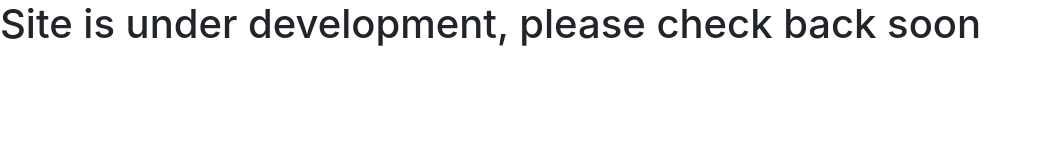
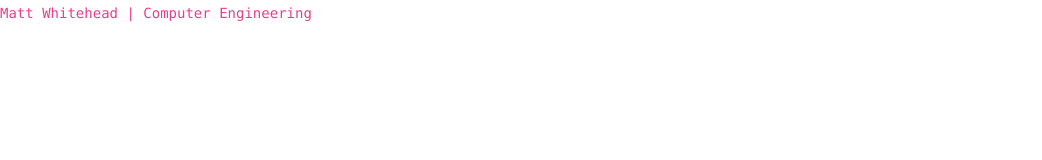
Before and after one commit to MattFromVancity/MattFromVancity.github.io, a plain HTML site: page index.html in a window 1280 px wide. Shown: the whole page, without its empty margins (0-1042 px from the left). Drawn offline with nearby package versions, Linux system fonts and the light colour scheme.

Commit message:
Updating index.html

```diff
--- a/index.html
+++ b/index.html
@@ -4,8 +4,8 @@
     <title> Home </title>
     <link rel="stylesheet" href="https://stackpath.bootstrapcdn.com/bootstrap/4.5.0/css/bootstrap.min.css" integrity="sha384-9aIt2nRpC12Uk9gS9baDl411NQApFmC26EwAOH8WgZl5MYYxFfc+NcPb1dKGj7Sk" crossorigin="anonymous">
     <script src="https://stackpath.bootstrapcdn.com/bootstrap/4.5.0/js/bootstrap.min.js" integrity="sha384-OgVRvuATP1z7JjHLkuOU7Xw704+h835Lr+6QL9UvYjZE3Ipu6Tp75j7Bh/kR0JKI" crossorigin="anonymous"></script>
-   </head>
-   <body>
-    <h1> Site is under development, please check back soon </h1>
-   </body>
+  </head>
+  <body>
+    <code>Matt Whitehead | Computer Engineering</code>
+  </body>
 </html>
```
